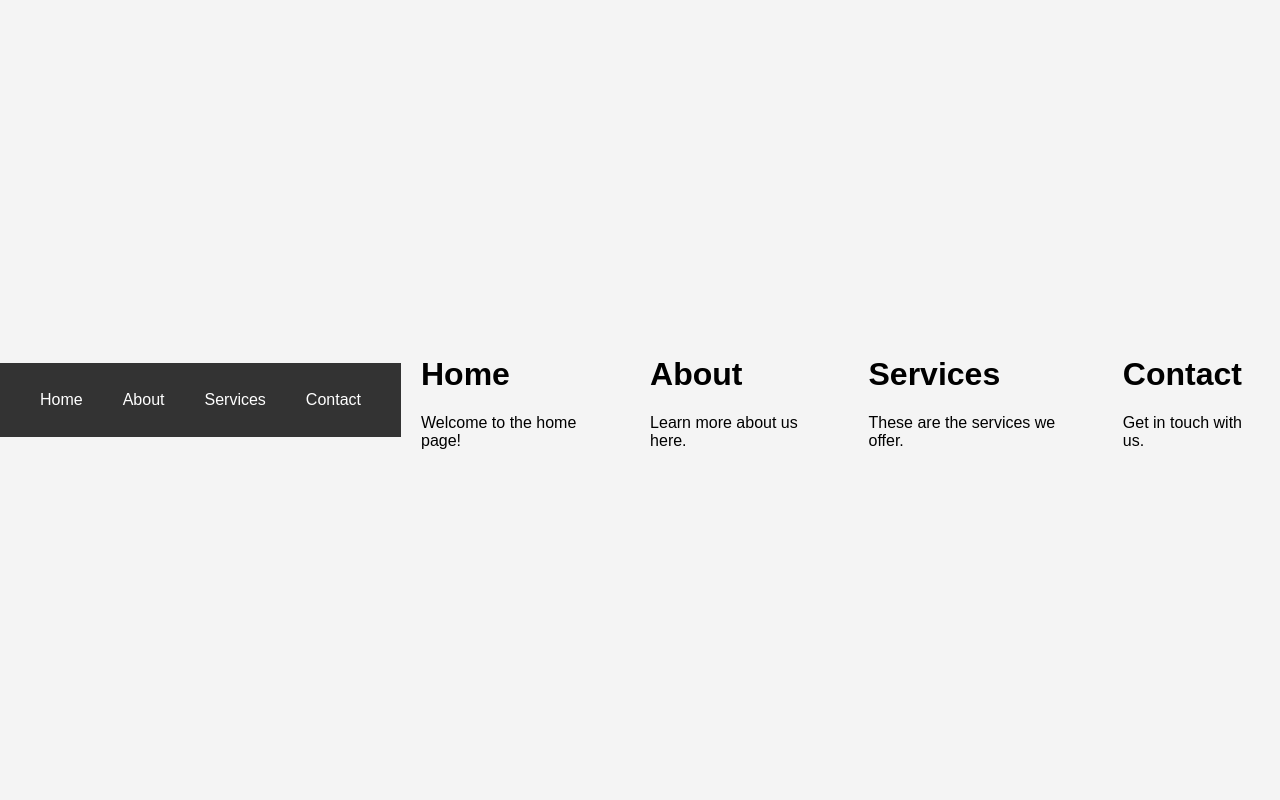
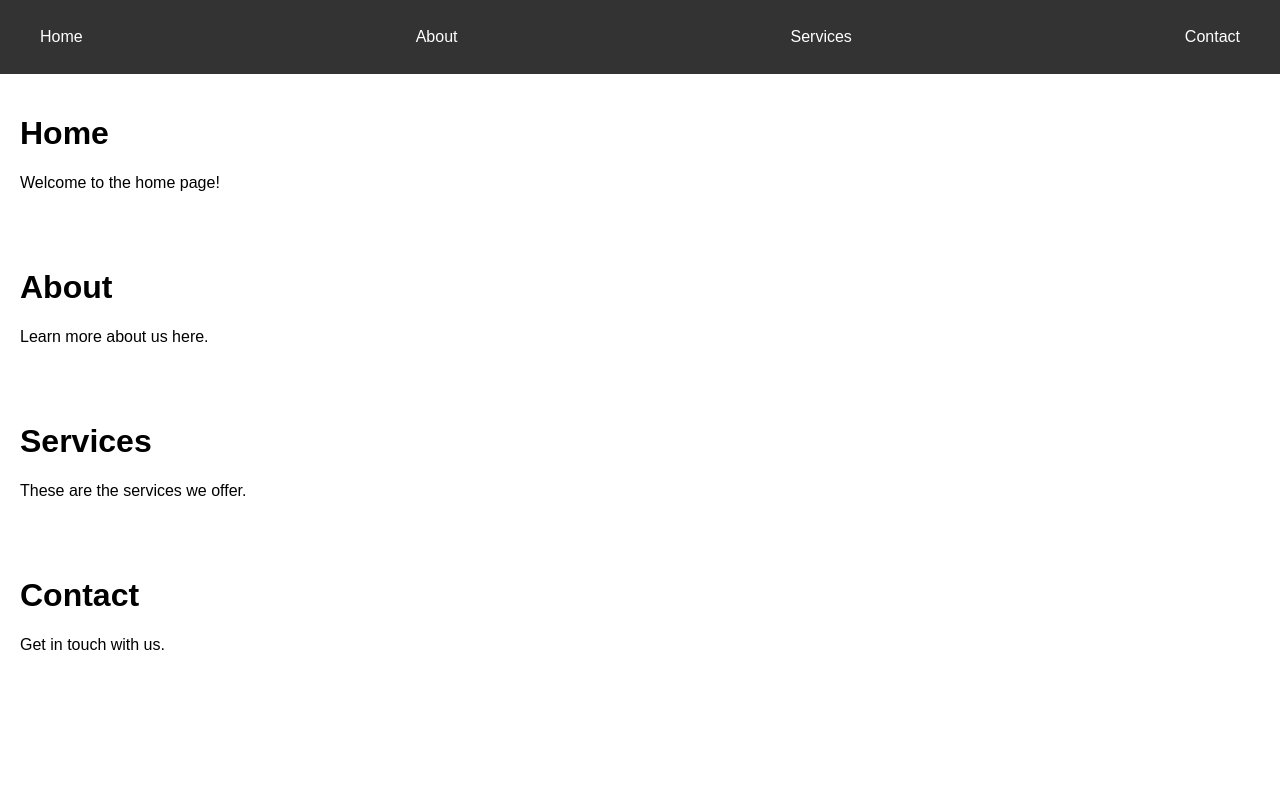
Before and after one commit to bo-exe/FYP, a PHP site: page / in a window 1280 px wide. Run offline with PHP 8.4, Linux system fonts and the light colour scheme.

Commit message:
Update style.css

```diff
--- a/style.css
+++ b/style.css
@@ -53,15 +53,7 @@ body {
 }
 
 /* Login Page */
-body {
-    font-family: Arial, sans-serif;
-    background-color: #f4f4f4;
-    display: flex;
-    justify-content: center;
-    align-items: center;
-    height: 100vh;
-    margin: 0;
-}
+
 .login-container {
     background-color: #fff;
     padding: 20px;
```
